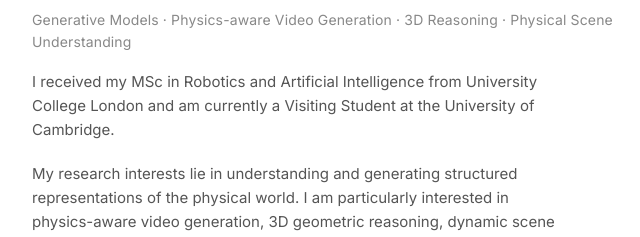
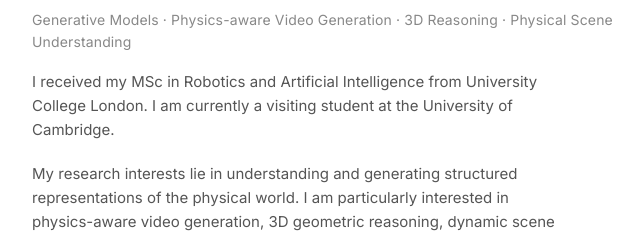
Before and after one commit to TheCutiest/xinyanguan.github.io, a plain HTML site: page index.html in a window 1280 px wide. Shown: the part 147-384 px from the top of the page, 392-1032 px from the left. Drawn offline with Linux system fonts and the light colour scheme.

Commit message:
Update academic homepage bio

```diff
--- a/index.html
+++ b/index.html
@@ -33,7 +33,7 @@
 
       <p class="bio">
         I received my MSc in Robotics and Artificial Intelligence from
-        University College London and am currently a Visiting Student at
+        University College London. I am currently a visiting student at
         the University of Cambridge.
       </p>
 
```
